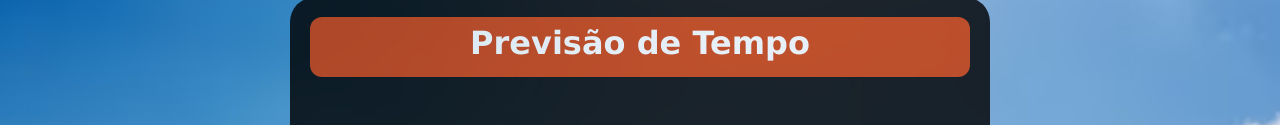
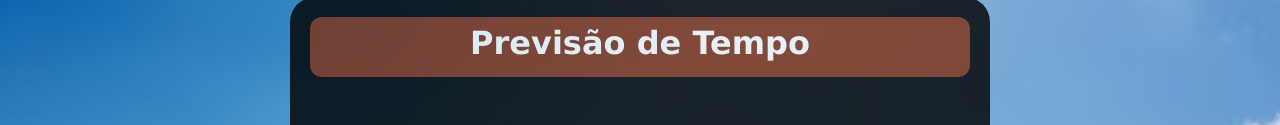
Before and after one commit to Leonardo25dev/PREVISAO-DO-TEMPO, a plain HTML site: page index.html in a window 1280 px wide. Shown: the part 303-428 px from the top of the page. Drawn offline with nearby package versions, Linux system fonts and the light colour scheme.

Commit message:
criado css

```diff
--- a/styles.css
+++ b/styles.css
@@ -10,7 +10,7 @@ h1{
     color: white;
     text-align: center;
     margin-bottom: 52px;
-    background-color: rgb(204, 56, 2);
+    background-color: rgb(128, 48, 19);
     border-radius: 12px;
     height: 60px;
     padding-top: 7px;
```
